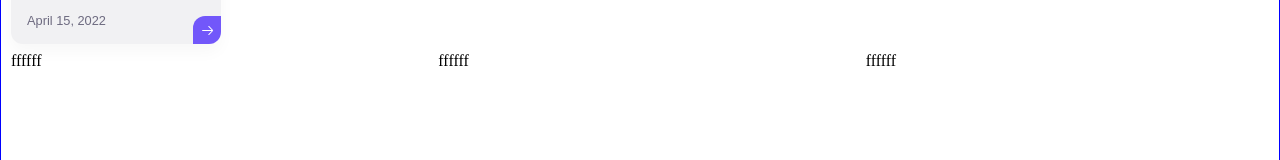
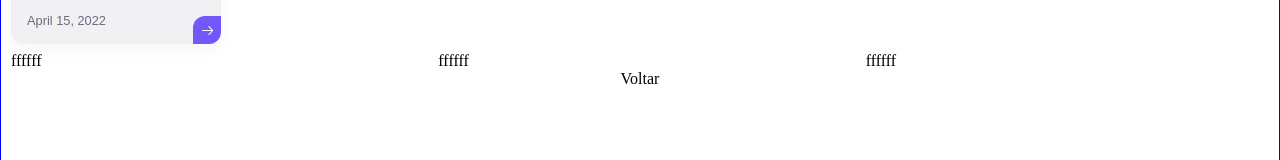
Before and after one commit to silvaPool/project-creepypasta, a React (Vite) app: page /historias in a window 1280 px wide. Shown: the part 138-298 px from the top of the page. Built offline with nearby package versions, Linux system fonts and the light colour scheme; a web font is replaced by a local one.

Commit message:
Botão e rota implementada para retornar a dashboard

```diff
--- a/src/components/LayoutHistorias.jsx
+++ b/src/components/LayoutHistorias.jsx
@@ -1,7 +1,11 @@
 import { Box, Grid, Typography } from "@mui/material";
 import StyledBoxHistorias from "./StyledBoxHistorias";
+import {useNavigate} from "react-router-dom";
 
 function LayoutHistorias() {
+
+  const navigate = useNavigate();
+
   return (
     <StyledBoxHistorias>
       <Box sx={{ border: "1px solid red" }}>
@@ -48,6 +52,9 @@
           ffffff
         </Grid>
       </Grid>
+
+    <button onClick={() => navigate("/dashboard")}>Voltar</button>
+
     </StyledBoxHistorias>
   );
 }
```
